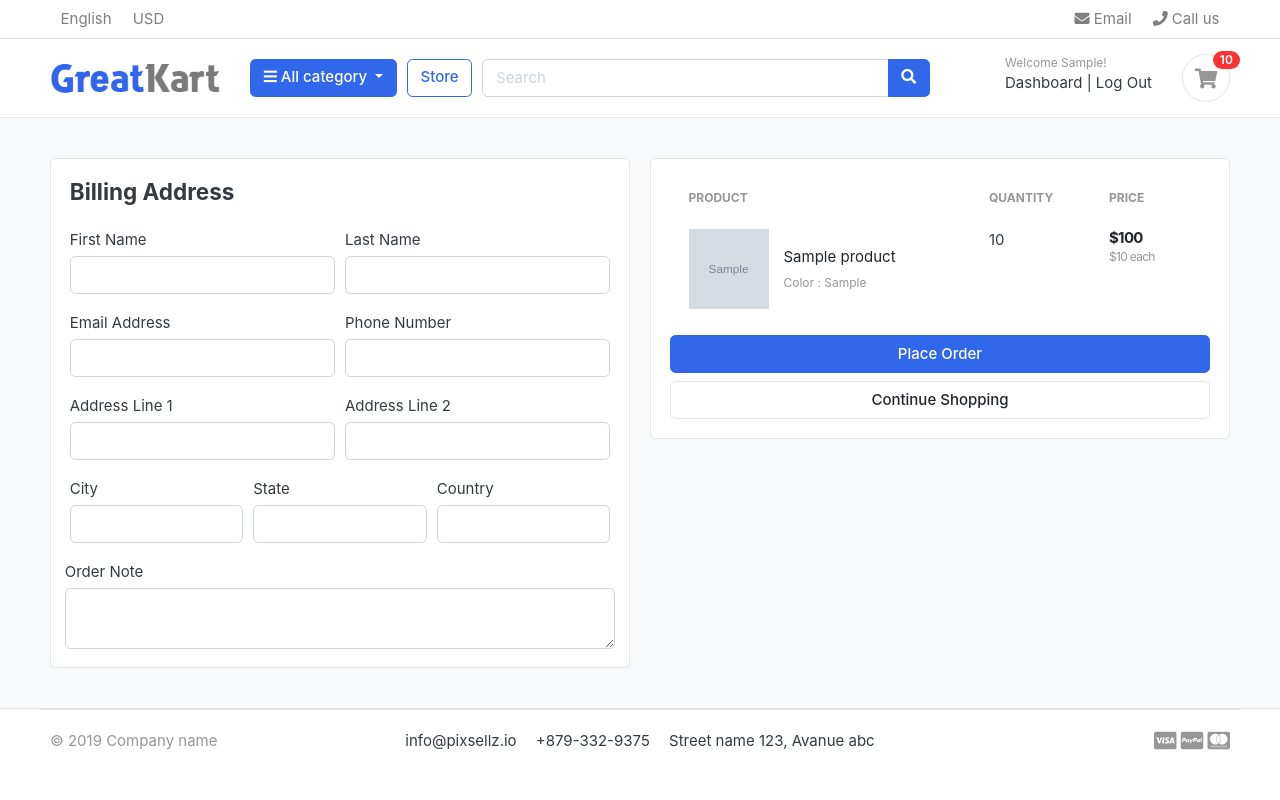
After one commit to bkocii/ecomerce-django, a Django app: page /cart/checkout/ in a window 1280 px wide. The commit adds this page. Run offline with Django 4.2, Linux system fonts and the light colour scheme; a user stored in the database is signed in; tables that the repository leaves empty hold one stand-in row (values such as "Sample post"); grey boxes marked "Sample" are stand-in pictures; some libraries are stand-ins or nearby versions; some web fonts are replaced.

Commit message:
handled cart and checkout page for logged in users

```diff
--- a/carts/context_processors.py
+++ b/carts/context_processors.py
@@ -9,7 +9,10 @@ def counter(request):
     else:
         try:
             cart = Cart.objects.filter(cart_id=_cart_id(request))
-            cart_items = CartItem.objects.all().filter(cart=cart[:1])
+            if request.user.is_authenticated:
+                cart_items = CartItem.objects.all().filter(user=request.user)
+            else:
+                cart_items = CartItem.objects.all().filter(cart=cart[:1])
             for item in cart_items:
                 cart_count += item.quantity
         except Cart.DoesNotExist:
--- a/carts/models.py
+++ b/carts/models.py
@@ -1,5 +1,6 @@
 from django.db import models
 from store.models import Product, Variation
+from accounts.models import Account
 # Create your models here.
 
 
@@ -12,9 +13,10 @@ class Cart(models.Model):
 
 
 class CartItem(models.Model):
+    user = models.ForeignKey(Account, on_delete=models.CASCADE, null=True)
     product = models.ForeignKey(Product, on_delete=models.CASCADE)
     variations = models.ManyToManyField(Variation, blank=True)
-    cart = models.ForeignKey(Cart, on_delete=models.CASCADE)
+    cart = models.ForeignKey(Cart, on_delete=models.CASCADE, null=True)
     quantity = models.IntegerField()
     is_active = models.BooleanField(default=True)
 
--- a/carts/urls.py
+++ b/carts/urls.py
@@ -6,4 +6,6 @@ urlpatterns = [
     path('add_cart/<int:product_id>', views.add_cart, name='add_cart'),
     path('remove_cart_item/<int:product_id>/<int:cart_item_id>', views.remove_cart_item, name='remove_cart_item'),
     path('delete_cart_item/<int:product_id>/<int:cart_item_id>', views.delete_cart_item, name='delete_cart_item'),
+
+    path('checkout/', views.checkout, name='checkout'),
 ]
--- a/carts/views.py
+++ b/carts/views.py
@@ -1,3 +1,4 @@
+from django.contrib.auth.decorators import login_required
 from django.shortcuts import render, redirect, get_object_or_404
 from store.models import Product, Variation
 from .models import Cart, CartItem
@@ -16,68 +17,123 @@ def _cart_id(request):
 
 # todo: when add to cart request is sent with product id
 def add_cart(request, product_id):
+    current_user = request.user
     product = Product.objects.get(id=product_id)
-    product_variation = []
-    if request.method == 'POST':
-        for item in request.POST:
-            key = item
-            value = request.POST[key]
 
-            try:
-                variation = Variation.objects.get(product=product, variation_category__iexact = key, variation_value__iexact=value)
-                product_variation.append(variation)
-            except:
-                pass
+    #If user is authenticated
+    if current_user.is_authenticated:
+        product_variation = []
+        if request.method == 'POST':
+            for item in request.POST:
+                key = item
+                value = request.POST[key]
 
-    try:
-        cart = Cart.objects.get(cart_id=_cart_id(request)) #get the cart using the cart id present in the session, or create it
-    except Cart.DoesNotExist:
-        cart = Cart.objects.create(
-            cart_id=_cart_id(request)
-        )
-    cart.save()
+                try:
+                    variation = Variation.objects.get(product=product, variation_category__iexact=key,
+                                                      variation_value__iexact=value)
+                    product_variation.append(variation)
+                except:
+                    pass
 
-    cart_item_exists = CartItem.objects.filter(product=product, cart=cart).exists()
-    if cart_item_exists:
-        cart_item = CartItem.objects.filter(product=product, cart=cart)
-        existing_variations_list = []
-        id = []
-        for item in cart_item:
-            existing_variation = item.variations.all()
-            existing_variations_list.append(list(existing_variation))
-            id.append(item.id)
+        cart_item_exists = CartItem.objects.filter(product=product, user=current_user).exists()
+        if cart_item_exists:
+            cart_item = CartItem.objects.filter(product=product, user=current_user)
+            existing_variations_list = []
+            id = []
+            for item in cart_item:
+                existing_variation = item.variations.all()
+                existing_variations_list.append(list(existing_variation))
+                id.append(item.id)
 
-        if product_variation in existing_variations_list:
-            index = existing_variations_list.index(product_variation)
-            item_id = id[index]
-            item = CartItem.objects.get(product=product, id=item_id)
-            item.quantity += 1
-            item.save()
+            if product_variation in existing_variations_list:
+                index = existing_variations_list.index(product_variation)
+                item_id = id[index]
+                item = CartItem.objects.get(product=product, id=item_id)
+                item.quantity += 1
+                item.save()
+            else:
+                item = CartItem.objects.create(product=product, quantity=1, user=current_user)
+                if len(product_variation) > 0:
+                    item.variations.clear()
+                    item.variations.add(*product_variation)
+                item.save()
         else:
-            item = CartItem.objects.create(product=product, quantity=1, cart=cart)
+            cart_item = CartItem.objects.create(
+                product=product,
+                quantity=1,
+                user=current_user,
+            )
             if len(product_variation) > 0:
-                item.variations.clear()
-                item.variations.add(*product_variation)
-            item.save()
+                cart_item.variations.clear()
+                cart_item.variations.add(*product_variation)
+            cart_item.save()
+        return redirect('cart')
+    #If current user is not authenticated
     else:
-        cart_item = CartItem.objects.create(
-            product=product,
-            quantity=1,
-            cart=cart,
-        )
-        if len(product_variation) > 0:
-            cart_item.variations.clear()
-            cart_item.variations.add(*product_variation)
-        cart_item.save()
-    return redirect('cart')
+        product_variation = []
+        if request.method == 'POST':
+            for item in request.POST:
+                key = item
+                value = request.POST[key]
+
+                try:
+                    variation = Variation.objects.get(product=product, variation_category__iexact = key, variation_value__iexact=value)
+                    product_variation.append(variation)
+                except:
+                    pass
+
+        try:
+            cart = Cart.objects.get(cart_id=_cart_id(request)) #get the cart using the cart id present in the session, or create it
+        except Cart.DoesNotExist:
+            cart = Cart.objects.create(
+                cart_id=_cart_id(request)
+            )
+        cart.save()
+
+        cart_item_exists = CartItem.objects.filter(product=product, cart=cart).exists()
+        if cart_item_exists:
+            cart_item = CartItem.objects.filter(product=product, cart=cart)
+            existing_variations_list = []
+            id = []
+            for item in cart_item:
+                existing_variation = item.variations.all()
+                existing_variations_list.append(list(existing_variation))
+                id.append(item.id)
+
+            if product_variation in existing_variations_list:
+                index = existing_variations_list.index(product_variation)
+                item_id = id[index]
+                item = CartItem.objects.get(product=product, id=item_id)
+                item.quantity += 1
+                item.save()
+            else:
+                item = CartItem.objects.create(product=product, quantity=1, cart=cart)
+                if len(product_variation) > 0:
+                    item.variations.clear()
+                    item.variations.add(*product_variation)
+                item.save()
+        else:
+            cart_item = CartItem.objects.create(
+                product=product,
+                quantity=1,
+                cart=cart,
+            )
+            if len(product_variation) > 0:
+                cart_item.variations.clear()
+                cart_item.variations.add(*product_variation)
+            cart_item.save()
+        return redirect('cart')
 
 
 def cart(request, total=0, quantity=0, cart_items=None):
     try:
         tax = 0
         grand_total = 0
-        cart = Cart.objects.get(cart_id=_cart_id(request))
-        cart_items = CartItem.objects.filter(cart=cart, is_active=True)
+        if request.user.is_authenticated:
+            cart_items = CartItem.objects.filter(user=request.user, is_active=True)
+        else:
+            cart = Cart.objects.get(cart_id=_cart_id(request))
+            cart_items = CartItem.objects.filter(cart=cart, is_active=True)
         for cart_item in cart_items:
             total += (cart_item.product.price * cart_item.quantity)
             quantity += cart_item.quantity
@@ -96,11 +152,15 @@ def cart(request, total=0, quantity=0, cart_items=None):
     return render(request, 'store/cart.html', context)
 
 
+
 def remove_cart_item(request, product_id, cart_item_id):
-    cart = Cart.objects.get(cart_id=_cart_id(request))
     product = get_object_or_404(Product, id=product_id)
     try:
-        cart_item = CartItem.objects.get(product=product, cart=cart, id=cart_item_id)
+        if request.user.is_authenticated:
+            cart_item = CartItem.objects.get(product=product, user=request.user, id=cart_item_id)
+        else:
+            cart = Cart.objects.get(cart_id=_cart_id(request))
+            cart_item = CartItem.objects.get(product=product, cart=cart, id=cart_item_id)
         if cart_item.quantity > 1:
             cart_item.quantity -= 1
             cart_item.save()
@@ -112,8 +172,39 @@ def remove_cart_item(request, product_id, cart_item_id):
 
 
 def delete_cart_item(request, product_id, cart_item_id):
-    cart = Cart.objects.get(cart_id=_cart_id(request))
     product = get_object_or_404(Product, id=product_id)
-    cart_item = CartItem.objects.get(cart=cart, product=product, id=cart_item_id)
+    if request.user.is_authenticated:
+        cart_item = CartItem.objects.get(user=request.user, product=product, id=cart_item_id)
+    else:
+        cart = Cart.objects.get(cart_id=_cart_id(request))
+        cart_item = CartItem.objects.get(cart=cart, product=product, id=cart_item_id)
     cart_item.delete()
     return redirect('cart')
+
+
+@login_required(login_url='login')
+def checkout(request, total=0, quantity=0, cart_items=None):
+    try:
+        tax = 0
+        grand_total = 0
+        if request.user.is_authenticated:
+            cart_items = CartItem.objects.filter(user=request.user, is_active=True)
+        else:
+            cart = Cart.objects.get(cart_id=_cart_id(request))
+            cart_items = CartItem.objects.filter(cart=cart, is_active=True)
+        for cart_item in cart_items:
+            total += (cart_item.product.price * cart_item.quantity)
+            quantity += cart_item.quantity
+        tax = (2 * total) / 100
+        grand_total = tax + total
+    except ObjectDoesNotExist:
+        pass
+
+    context = {
+        'total': total,
+        'quantity': quantity,
+        'cart_items': cart_items,
+        'tax': tax,
+        'grand_total': grand_total,
+    }
+    return render(request, 'store/checkout.html', context)
--- a/templates/store/cart.html
+++ b/templates/store/cart.html
@@ -101,7 +101,7 @@
 			<p class="text-center mb-3">
 				<img src="{% static './images/misc/payments.png' %}" height="26">
 			</p>
-			<a href="./place-order.html" class="btn btn-primary btn-block"> Checkout </a>
+			<a href="{% url 'checkout' %}" class="btn btn-primary btn-block"> Checkout </a>
 			<a href="{% url 'store' %}" class="btn btn-light btn-block">Continue Shopping</a>
 		</div> <!-- card-body.// -->
 		</div> <!-- card.// -->
--- /dev/null
+++ b/templates/store/checkout.html
@@ -0,0 +1,129 @@
+{% extends 'base.html' %}
+{% load static %}
+
+{% block content %}
+<section class="section-content padding-y bg">
+<div class="container">
+
+<!-- ============================ COMPONENT 1 ================================= -->
+
+<div class="row">
+	<aside class="col-lg-6">
+<div class="card">
+	<div class="card-body">
+		<h4 class="card-title mb-4">Billing Address</h4>
+		<form action="" method="post">
+			{% csrf_token %}
+			<div class="form-row">
+				<div class="col form-group">
+					<label for="">First Name</label>
+					<input type="text" name="first_name" class="form-control" required>
+				</div>
+				<div class="col form-group">
+					<label for="">Last Name</label>
+					<input type="text" name="last_name" class="form-control" required>
+				</div>
+			</div>
+			<div class="form-row">
+				<div class="col form-group">
+					<label for="">Email Address</label>
+					<input type="email" name="email" class="form-control" required>
+				</div>
+				<div class="col form-group">
+					<label for="">Phone Number</label>
+					<input type="text" name="phone" class="form-control" required>
+				</div>
+			</div>
+			<div class="form-row">
+				<div class="col form-group">
+					<label for="">Address Line 1</label>
+					<input type="text" name="address_lin_1" class="form-control" required>
+				</div>
+				<div class="col form-group">
+					<label for="">Address Line 2</label>
+					<input type="text" name="address_lin_2" class="form-control">
+				</div>
+			</div>
+			<div class="form-row">
+				<div class="col form-group">
+					<label for="">City</label>
+					<input type="text" name="city" class="form-control" required>
+				</div>
+				<div class="col form-group">
+					<label for="">State</label>
+					<input type="text" name="state" class="form-control" required>
+				</div>
+				<div class="col form-group">
+					<label for="">Country</label>
+					<input type="text" name="country" class="form-control" required>
+				</div>
+			</div>
+			<div class="form-row">
+				<label for="">Order Note</label>
+				<textarea name="order_note" rows="2" class="form-control"></textarea>
+			</div>
+	</div>
+
+</div> <!-- card.// -->
+
+
+	</aside> <!-- col.// -->
+	<aside class="col-lg-6">
+
+		<div class="card">
+		<div class="card-body">
+				<table class="table table-borderless table-shopping-cart">
+				<thead class="text-muted">
+				<tr class="small text-uppercase">
+				  <th scope="col">Product</th>
+				  <th scope="col" width="120">Quantity</th>
+				  <th scope="col" width="120">Price</th>
+				</tr>
+				</thead>
+				<tbody>
+				{% for cart_item in cart_items %}
+				<tr>
+					<td>
+						<figure class="itemside align-items-center">
+							<div class="aside"><img src="{{ cart_item.product.images.url }}" class="img-sm"></div>
+							<figcaption class="info">
+								<a href="{{ cart_item.product.get_url }}" class="title text-dark">{{ cart_item.product.product_name }}</a>
+								<p class="text-muted small">
+									{% if cart_item.variations.all %}
+										{% for item in cart_item.variations.all %}
+											{{ item.variation_category | capfirst }} :  {{ item.variation_value | capfirst }} <br>
+										{% endfor %}
+									{% endif %}
+								</p>
+							</figcaption>
+						</figure>
+					</td>
+					<td>
+						<!-- col.// -->
+						<label for="">{{ cart_item.quantity }}</label>
+					</td>
+					<td>
+						<div class="price-wrap">
+							<var class="price">${{ cart_item.sub_total }}</var>
+							<small class="text-muted"> ${{ cart_item.product.price }} each </small>
+						</div> <!-- price-wrap .// -->
+				</tr>
+				{% endfor %}
+				</tbody>
+				</table>
+			<button type="submit" name="submit" class="btn btn-primary btn-block">Place Order</button>
+			<a href="{% url 'store' %}" class="btn btn-light btn-block">Continue Shopping</a>
+			</form>
+		</div> <!-- card-body.// -->
+		</div> <!-- card.// -->
+
+</aside> <!-- col.// -->
+
+
+</div> <!-- row.// -->
+<!-- ============================ COMPONENT 1 END .// ================================= -->
+
+</div> <!-- container .//  -->
+</section>
+<!-- ========================= SECTION CONTENT END// ========================= -->
+{% endblock %}
```
Also changed, not shown: accounts/views.py (+50 -3 lines), carts/migrations/0003_cartitem_user_alter_cartitem_cart.py (added).
